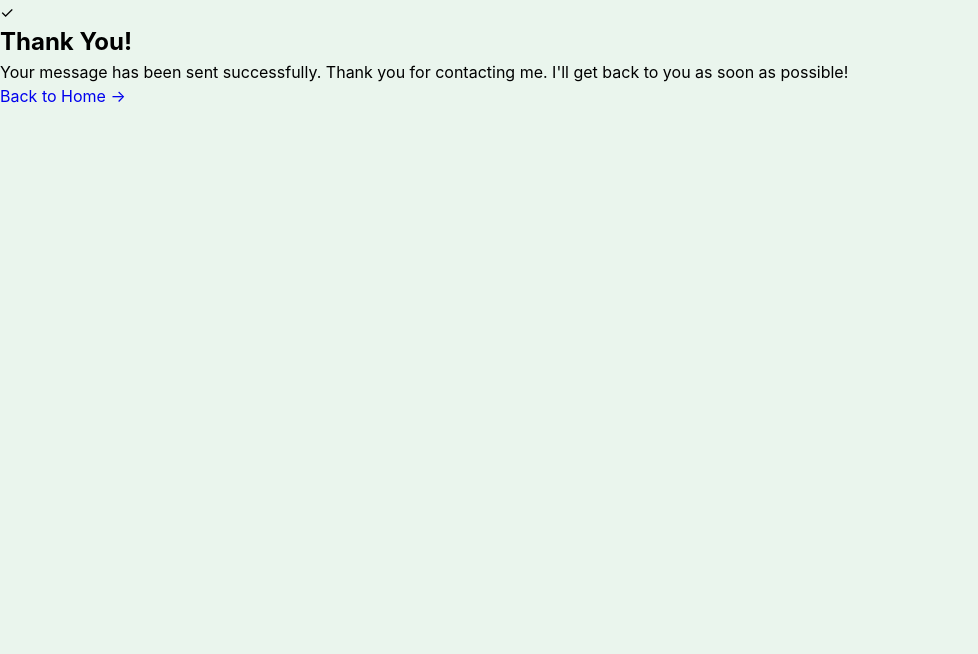
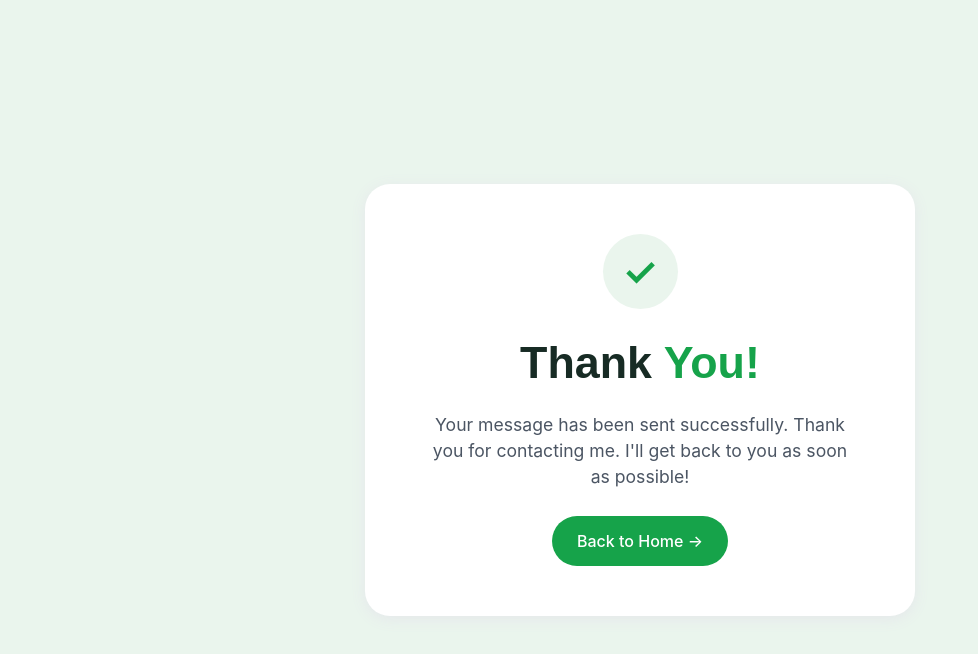
Before and after one commit to umarraza1414-arch/UmarCodeCraft, a plain HTML site: page thank-you.html in a window 1280 px wide. Shown: the whole page, without its empty margins (0-978 px from the left). Drawn offline with Linux system fonts and the light colour scheme.

```diff
--- a/style.css
+++ b/style.css
@@ -989,6 +989,75 @@ footer {
 }
 
 
+/* Thank You Page Styling */
+
+.thankyou-page {
+    min-height: 80vh;
+    display: flex;
+    align-items: center;
+    justify-content: center;
+    padding: 30px 20px;
+}
+
+.thankyou-card {
+    width: 100%;
+    max-width: 550px;
+    padding: 40px 25px;
+    background-color: var(--main-bg);
+    border-radius: 25px;
+    box-shadow: 0 3px 15px var(--borders);
+    text-align: center;
+}
+
+.thankyou-icon {
+    width: 75px;
+    height: 75px;
+    display: flex;
+    align-items: center;
+    justify-content: center;
+    margin: 0 auto 20px;
+    border-radius: 50%;
+    background-color: var(--bg-color);
+    color: var(--primary-green);
+    font-size: 2.5rem;
+    font-weight: 600;
+}
+
+.thankyou-card h1 {
+    font-family: "Poppins", sans-serif;
+    font-size: 2.3rem;
+    font-weight: 600;
+    color: var(--heading-text);
+}
+
+.thankyou-card h1 span {
+    color: var(--primary-green);
+}
+
+.thankyou-card p {
+    max-width: 420px;
+    margin: 15px auto 25px;
+    color: var(--para-text);
+    font-size: 1.1rem;
+}
+
+.thankyou-btn {
+    display: inline-block;
+    padding: 13px 25px;
+    border-radius: 25px;
+    background-color: var(--primary-green);
+    color: var(--main-bg);
+    font-weight: 500;
+    transition: all 0.3s ease;
+}
+
+.thankyou-btn:hover {
+    background-color: var(--link-hover);
+    transform: translateY(-2px);
+    box-shadow: 0 5px 12px var(--borders);
+}
+
+
 /* TABLET RESPONSIVE (768px) */
 
 @media screen and (min-width: 768px) {
@@ -1217,7 +1286,14 @@ footer {
 
 }
 
+/* thank you page styling */
+.thankyou-card {
+        padding: 50px 40px;
+    }
 
+    .thankyou-card h1 {
+        font-size: 2.8rem;
+    }
 
 
 /* DESKTOP RESPONSIVE (1024px) */
```
